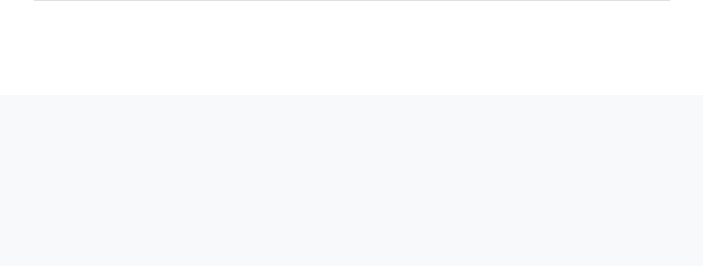
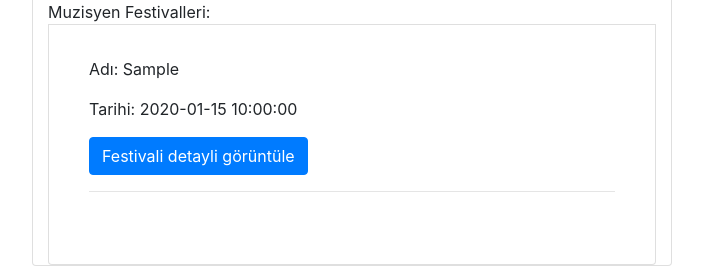
Before and after one commit to ETU-EDBA/MFFT, a Flask app: page /muzisyen/1 in a window 1280 px wide. Shown: the part 705-971 px from the top of the page, without its empty margins (288-991 px from the left). Before the commit the page ends 706 px from the top, so only its background shows below. Run offline with Flask 2, Linux system fonts and the light colour scheme; tables that the repository leaves empty hold one stand-in row (values such as "Sample post"); some libraries are stand-ins or nearby versions.

Commit message:
Muzisyen -> Festival Festival -> Muzisyen

```diff
--- a/app.py
+++ b/app.py
@@ -121,6 +121,12 @@ class Kullanici(db.Model, UserMixin):
 def main_page():
     festivals = Festival.query.order_by(asc(Festival.FestivalBaslamaTarihi)).limit(3).all()
             #.filter(Festival.FestivalId == id)
+    #festival = Festival.query\
+    #        .filter(Festival.FestivalId == 1).first()
+    #tarkan = muzisyenler = Muzisyen.query\
+    #        .filter(Muzisyen.MuzisyenId == 1).first()
+    #festival.FestivalSahneAlma.append(tarkan)
+    #db.session.commit()
     return render_template('MainPage.html',festivals = festivals)
     #db.create_all() #veritabanlarini olusturur.
     #muzisyen1 = Muzisyen(MuzisyenAdi = 'cohen', MuzisyenResmi = 'yk', MuzisyenKategori = 'slow')
@@ -213,11 +219,18 @@ def route_pro1():
 
 @app.route('/festival/<id>')
 def route_fest(id):
+    x = 0
+    muzisyenler = []
     festivals = Festival.query\
             .filter(Festival.FestivalId == id)
     biletler = Bilet.query\
             .filter(Bilet.BiletFestivalId == id)
-    return render_template('Festival.html', festivals = festivals, biletler = biletler )
+    sahneAlmalar = db.session.query(SahneAlma).join(Festival).join(Muzisyen).filter(Festival.FestivalId == id).all()
+    for sahnealma in sahneAlmalar:
+        muzisyenler.insert(x,Muzisyen.query\
+            .filter(Muzisyen.MuzisyenId == sahnealma.SahneAlmaMuzisyenId).first())
+        x = x + 1
+    return render_template('Festival.html', festivals = festivals, biletler = biletler,muzisyenler=muzisyenler )
 
 @app.route('/muzisyenler')
 def route_muz1():
@@ -227,9 +240,16 @@ def route_muz1():
 
 @app.route('/muzisyen/<id>')
 def route_muz2(id):
+    x = 0
+    festivals = []
     muzisyenler = Muzisyen.query\
             .filter(Muzisyen.MuzisyenId == id)
-    return render_template('muzisyen.html',muzisyenler = muzisyenler)
+    sahneAlmalar = db.session.query(SahneAlma).join(Festival).join(Muzisyen).filter(Muzisyen.MuzisyenId == id).all()
+    for sahnealma in sahneAlmalar:
+        festivals.insert(x,Festival.query\
+            .filter(Festival.FestivalId == sahnealma.SahneAlmaFestivalId).first())
+        x = x + 1
+    return render_template('muzisyen.html',muzisyenler = muzisyenler,festivals = festivals)
 
 
 @app.route('/muzisyenler/<input>')
--- a/templates/muzisyen.html
+++ b/templates/muzisyen.html
@@ -6,6 +6,22 @@
     <img class="card-img-top" src={{url_for('static', filename=muzisyen.MuzisyenResmi)}} style="width: auto; height: 600px;" alt="Card image cap">
     Muzisyen Adi: {{muzisyen.MuzisyenAdi}}<br>
     Muzisyen Kategorisi: {{muzisyen.MuzisyenKategori}}<br>
-  </div>
+
   {% endfor %}
+    Muzisyen Festivalleri: <br>
+    <li class="list-group-item">
+  {% for festival in festivals %}
+
+
+          <div class="card-body">
+            <p class="card-text">Adı: {{festival.FestivalAdi}}</p>
+            <p class="card-text">Tarihi: {{festival.FestivalBaslamaTarihi}}</p>
+            <a href="/festival/{{festival.FestivalId}}" id="go_to_photo_button" value={{festival.FestivalId}} class="btn btn-primary">Festivali detayli görüntüle</a>
+            <br><hr><br>
+          </div>
+
+
+  {% endfor %}
+</li>
+</div>
 {% endblock %}
```
Also changed, not shown: templates/Festival.html (+13 -0 lines).
